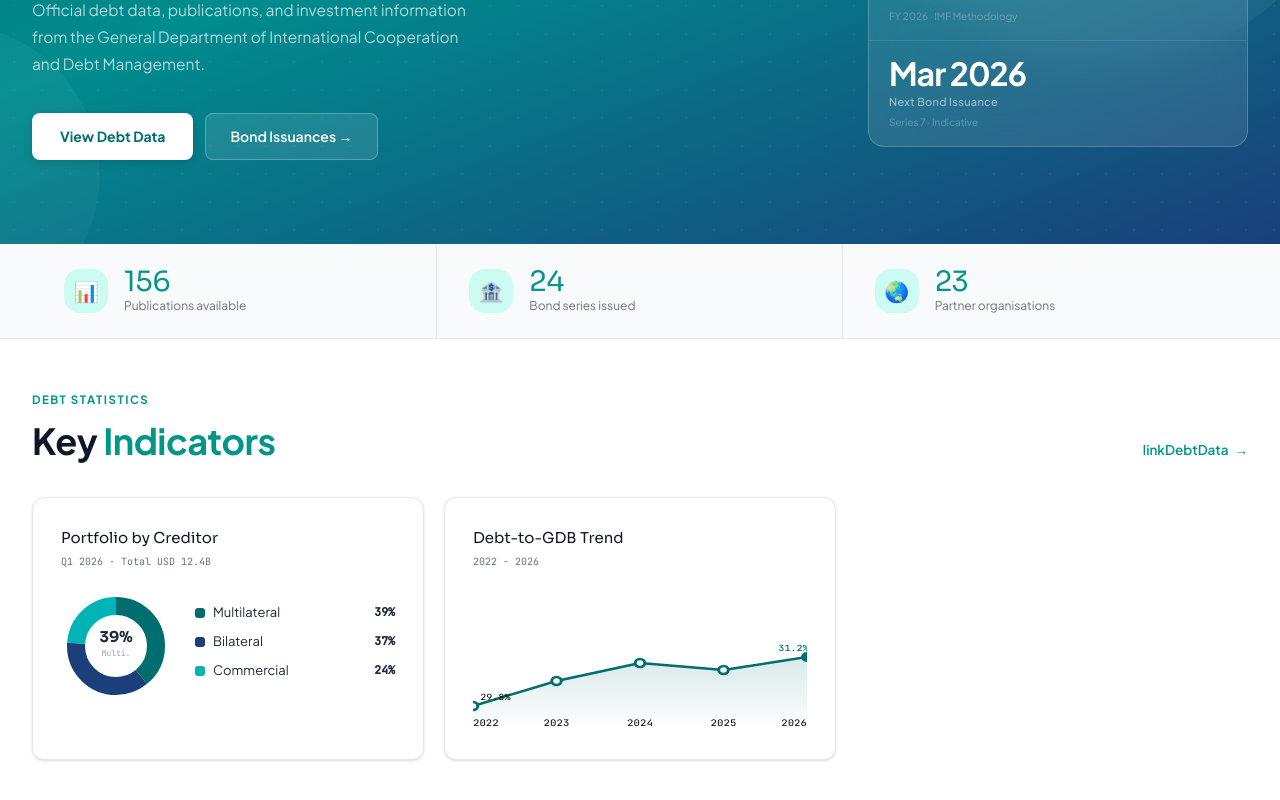
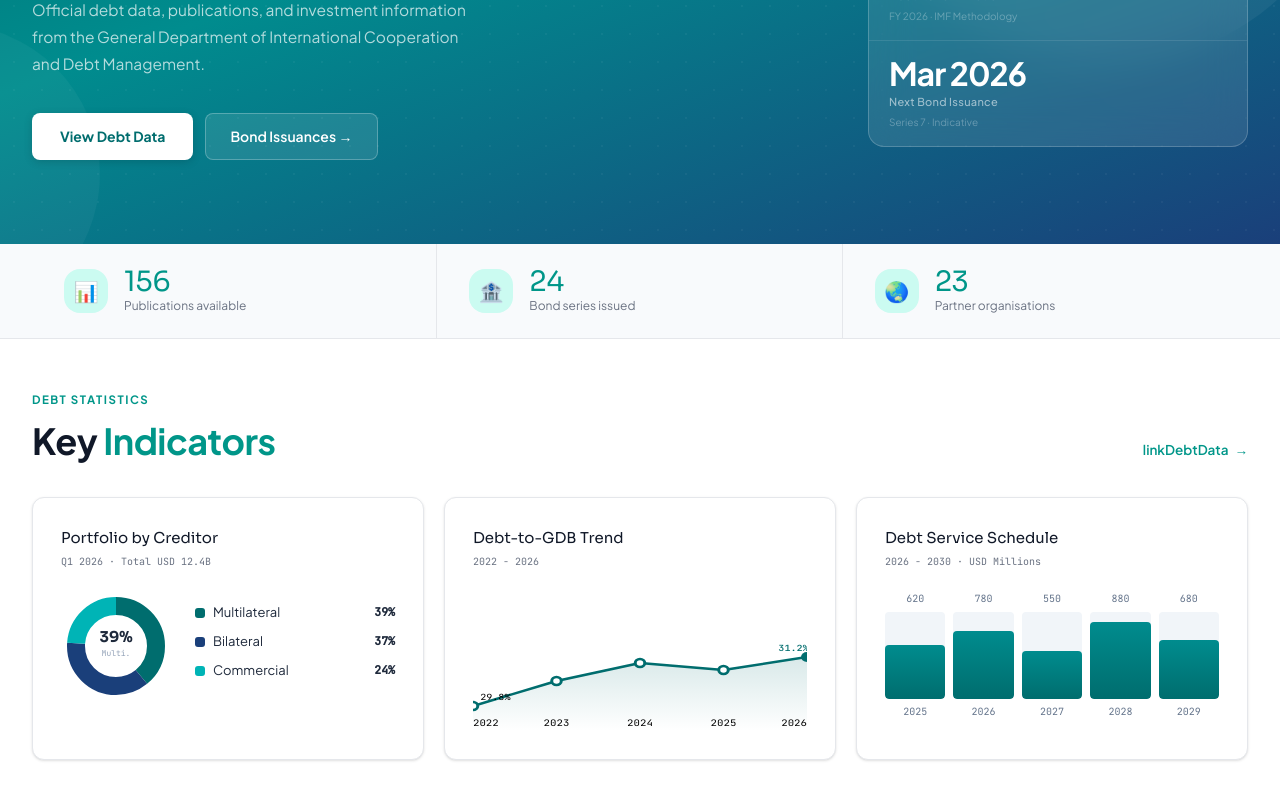
Before and after one commit to Pitou911/gdicdm-frontend, a React (Vite) app: page / in a window 1280 px wide. Shown: the part 316-1116 px from the top of the page. Built offline with nearby package versions, Linux system fonts and the light colour scheme.

Commit message:
add histogram in tailwindcss class

```diff
--- a/src/index.css
+++ b/src/index.css
@@ -54,7 +54,7 @@
   }
 
   body{
-    @apply bg-[var(--color-snow)] text-[var(--color-text)] text-[15px] leading-relaxed overflow-x-hidden;
+    @apply bg-snow text-text text-[15px] leading-relaxed overflow-x-hidden;
     font-family: var(--font-body);
   }
 
--- a/src/pages/Home.jsx
+++ b/src/pages/Home.jsx
@@ -6,33 +6,33 @@ export default function Home() {
     const { t } = useLanguage();
   return (
     <>
-        <div className='relative overflow-hidden min-h-[560px] flex items-center bg-[linear-gradient(160deg,var(--color-teal)_0%,var(--color-teal-2)_40%,var(--color-blue)_100%)]'>
-            <div className='absolute top-[-120px] right-[-80px] w-[500px] h-[500px] rounded-full bg-white/5 pointer-events-none'></div>
-            <div className='absolute bottom-[-80px] left-[-200px] w-[300px] h-[300px] rounded-full bg-white/[0.04] pointer-events-none'></div>
-            <div className='absolute inset-0 opacity-40 bg-[radial-gradient(rgba(255,255,255,0.1)_1px,transparent_1px)] bg-[size:28px_28px]'></div>
-            <div className='relative z-[2] max-w-[1300px] mx-auto px-8 py-20 grid grid-cols-[1fr_380px] gap-16 items-center w-full'>
+        <div className='relative overflow-hidden min-h-140 flex items-center bg-[linear-gradient(160deg,var(--color-teal)_0%,var(--color-teal-2)_40%,var(--color-blue)_100%)]'>
+            <div className='absolute -top-30 -right-20 w-125 h-125 rounded-full bg-white/5 pointer-events-none'></div>
+            <div className='absolute -bottom-20 -left-50 w-75 h-75 rounded-full bg-white/4 pointer-events-none'></div>
+            <div className='absolute inset-0 opacity-40 bg-[radial-gradient(rgba(255,255,255,0.1)_1px,transparent_1px)] bg-size-[28px_28px]'></div>
+            <div className='relative z-2 max-w-325 mx-auto px-8 py-20 grid grid-cols-[1fr_380px] gap-16 items-center w-full'>
                 <div>
-                    <div className='inline-flex items-center gap-2 bg-white/15 backdrop-blur-md text-white text-[12px] font-semibold px-[14px] py-[6px] rounded-[20px] mb-[22px] border border-white/20 fu'>
-                        <span className='w-[6px] h-[6px] rounded-full bg-[var(--color-teal-3)] animate-pulse'></span> Official Public Debt Portal · Kingdom of Cambodia
+                    <div className='inline-flex items-center gap-2 bg-white/15 backdrop-blur-md text-white text-[12px] font-semibold px-3.5 py-1.5 rounded-[20px] mb-5.5 border border-white/20 fu'>
+                        <span className='w-1.5 h-1.5 rounded-full bg-teal-3 animate-pulse'></span> Official Public Debt Portal · Kingdom of Cambodia
                     </div>
-                    <div className='text-[52px] font-bold text-white leading-[1.1] tracking-[-1px] mb-[18px] fu fu1'>
+                    <div className='text-[52px] font-bold text-white leading-[1.1] tracking-[-1px] mb-4.5 fu fu1'>
                         Cambodia's Public Debt
                         <em id='h-heroSub2' className='not-italic text-white/75 font-light block text-[44px]'>{t('heroSub2')}</em>
                     </div>
-                    <p className='text-[15.5px] text-white/70 leading-[1.75] max-w-[440px] mb-9 fu fu2' id='h-heroSub'>
+                    <p className='text-[15.5px] text-white/70 leading-[1.75] max-w-110 mb-9 fu fu2' id='h-heroSub'>
                         {t('heroSub')}
                     </p>
                     <div className='flex gap-3 flew wrap fu fu3'>
-                        <Link to="/debt" className='px-7 py-3 bg-white text-[var(--color-teal)] font-bold text-[14px] rounded-[var(--radius-sm)] shadow-[0_2px_8px_rgba(0,0,0,0.15)] transition-all duration-150 hover:bg-[var(--color-teal-4)] hover:shadow-[var(--shadow-md)]' style={{display: 'inline-block'}}>
+                        <Link to="/debt" className='px-7 py-3 bg-white text-teal font-bold text-[14px] rounded-sm shadow-[0_2px_8px_rgba(0,0,0,0.15)] transition-all duration-150 hover:bg-teal-4 hover:shadow-(--shadow-md)' style={{display: 'inline-block'}}>
                             {t('heroBtn1')}
                         </Link>
-                        <Link to="/bonds" className='px-6 py-[11px] bg-white/10 text-white font-semibold text-[14px] border border-white/25 rounded-[var(--radius-sm)] transition-all duration-150 hover:bg-white/20' style={{display: 'inline-block'}}>
+                        <Link to="/bonds" className='px-6 py-2.75 bg-white/10 text-white font-semibold text-[14px] border border-white/25 rounded-sm transition-all duration-150 hover:bg-white/20' style={{display: 'inline-block'}}>
                             {t('heroBtn2')}
                         </Link>
                     </div>
                 </div>
-                <div className='bg-white/10 backdrop-blur-[20px] border border-white/20 rounded-[var(--radius-lg)] overflow-hidden fu fu2'>
-                    <div className='px-5 py-[14px] border-b border-white/10 text-[11px] font-semibold text-white/60 tracking-[0.5px] flex items-center gap-2 before:content-[""] before:w-[6px] before:h-[6px] before:rounded-full  before:bg-[var(--color-teal-3)] before:animate-pulse before:inline-block'>
+                <div className='bg-white/10 backdrop-blur-[20px] border border-white/20 rounded-(--radius-lg) overflow-hidden fu fu2'>
+                    <div className='px-5 py-3.5 border-b border-white/10 text-[11px] font-semibold text-white/60 tracking-[0.5px] flex items-center gap-2 before:content-[""] before:w-1.5 before:h-1.5 before:rounded-full  before:bg-teal-3 before:animate-pulse before:inline-block'>
                         Live Statistics · Q1 2026
                     </div>
                     <StatCard value="$12.4B" label="Total External Debt" subLabel="As of 19 March 2026" />
@@ -44,7 +44,7 @@ export default function Home() {
 
         {/* KPIs */}
         <div className='bg-while border-b border-gray-200'>
-            <div className='max-w-[1300px] mx-auto px-8 grid grid-cols-3'>
+            <div className='max-w-325 mx-auto px-8 grid grid-cols-3'>
                 <div className='flex items-center gap-4 px-8 py-6 border-r border-gray-200 last:border-r-0'>
                     <div className='w-11 h-11 bg-teal-100 rounded-lg flex items-center justify-center text-[20px] shrink-0'>📊</div>
                     <div>
@@ -145,6 +145,56 @@ export default function Home() {
                             <text x="256" y="60" fontFamily="JetBrains Mono,monospace" fontSize="8.5" fill="var(--color-teal)" fontWeight="500">31.2%</text>
                         </svg>
                     </div>
+                    <div className='bg-white border border-gray-200 rounded-xl p-7 shadow transition-shadow hover:shadow-lg'>
+                        <div className='text-[15px] font-display text-gray-900 mb-1'>
+                            Debt Service Schedule
+                        </div>
+                        <div className='font-mono text-[10px] text-gray-500 mb-5'>
+                            2026 - 2030 · USD Millions
+                        </div>
+                        <div className="flex items-end gap-2 h-32.5">
+
+                            <div className="flex-1 flex flex-col items-center gap-1.25 h-full">
+                                <div className="font-mono text-[10px] text-text-3">620</div>
+                                <div className="flex-1 w-full bg-light rounded-[4px] flex items-end overflow-hidden">
+                                <div className="w-full bg-linear-to-b from-teal-2 to-teal rounded-[4px] transition-[height] duration-800" style={{ height: '62%' }}></div>
+                                </div>
+                                <div className="font-mono text-[10px] text-text-3">2025</div>
+                            </div>
+
+                            <div className="flex-1 flex flex-col items-center gap-1.25 h-full">
+                                <div className="font-mono text-[10px] text-text-3">780</div>
+                                <div className="flex-1 w-full bg-light rounded-[4px] flex items-end overflow-hidden">
+                                <div className="w-full bg-linear-to-b from-teal-2 to-teal rounded-[4px] transition-[height] duration-800" style={{ height: '78%' }}></div>
+                                </div>
+                                <div className="font-mono text-[10px] text-text-3">2026</div>
+                            </div>
+
+                            <div className="flex-1 flex flex-col items-center gap-1.25 h-full">
+                                <div className="font-mono text-[10px] text-text-3">550</div>
+                                <div className="flex-1 w-full bg-light rounded-[4px] flex items-end overflow-hidden">
+                                <div className="w-full bg-linear-to-b from-teal-2 to-teal rounded-[4px] transition-[height] duration-800" style={{ height: '55%' }}></div>
+                                </div>
+                                <div className="font-mono text-[10px] text-text-3">2027</div>
+                            </div>
+
+                            <div className="flex-1 flex flex-col items-center gap-1.25 h-full">
+                                <div className="font-mono text-[10px] text-text-3">880</div>
+                                <div className="flex-1 w-full bg-light rounded-[4px] flex items-end overflow-hidden">
+                                <div className="w-full bg-linear-to-b from-teal-2 to-teal rounded-[4px] transition-[height] duration-800" style={{ height: '88%' }}></div>
+                                </div>
+                                <div className="font-mono text-[10px] text-text-3">2028</div>
+                            </div>
+
+                            <div className="flex-1 flex flex-col items-center gap-1.25 h-full">
+                                <div className="font-mono text-[10px] text-text-3">680</div>
+                                <div className="flex-1 w-full bg-light rounded-[4px] flex items-end overflow-hidden">
+                                <div className="w-full bg-linear-to-b from-teal-2 to-teal rounded-[4px] transition-[height] duration-800" style={{ height: '68%' }}></div>
+                                </div>
+                                <div className="font-mono text-[10px] text-text-3">2029</div>
+                            </div>
+                        </div>
+                    </div>
                 </div>
             </div>
         </div>
```
